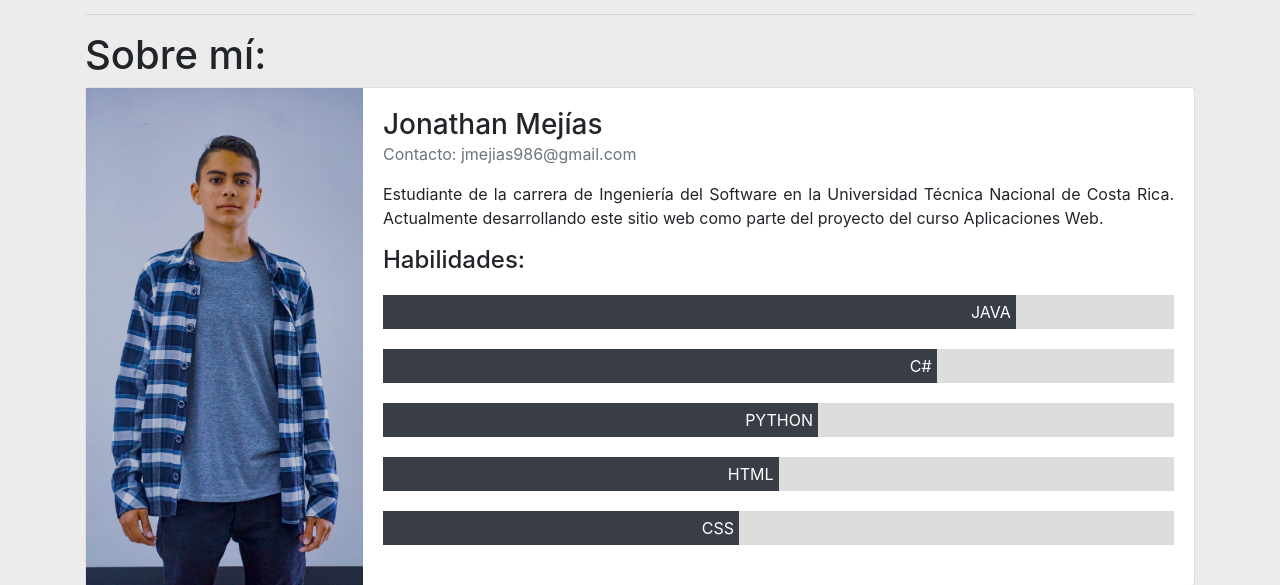
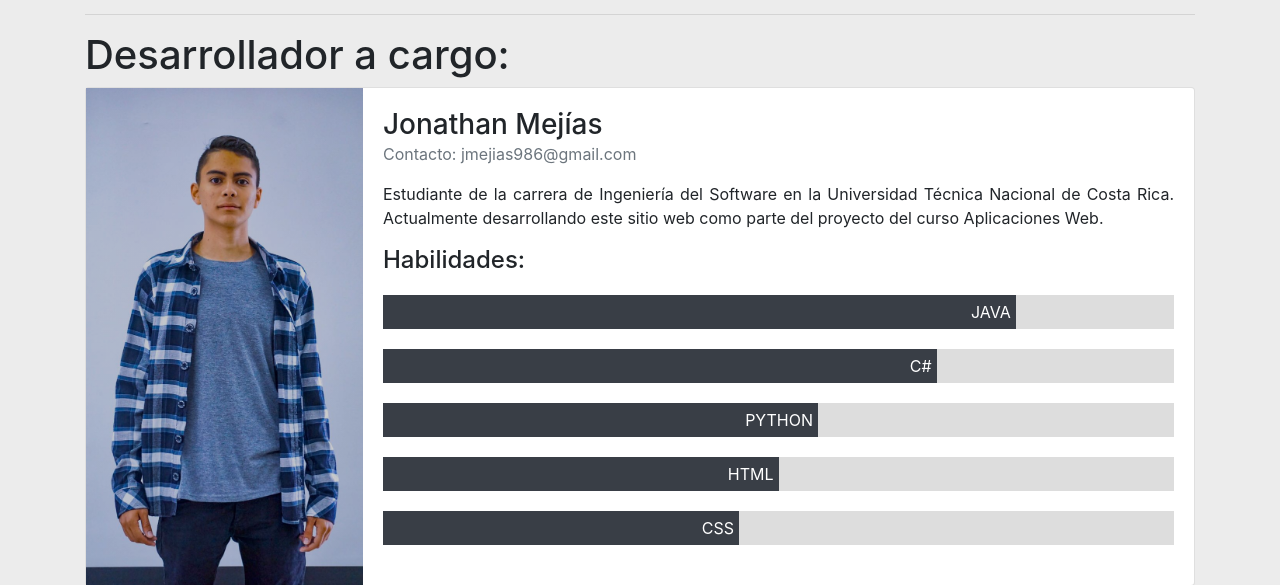
Before and after one commit to JMejiax/Django-First-Project, a Django app: page /nosotros/ in a window 1280 px wide. Shown: the part 1513-2098 px from the top of the page. Run offline with Django 3.2, Linux system fonts and the light colour scheme; some libraries are stand-ins or nearby versions.

```diff
--- a/PaginaBlogApp/templates/PaginaBlogApp/aboutus.html
+++ b/PaginaBlogApp/templates/PaginaBlogApp/aboutus.html
@@ -88,7 +88,7 @@
   <hr>
   <div class="row">
     <div class="col-md-12 col-sm-12">
-      <h1>Sobre mí:</h1>
+      <h1>Desarrollador a cargo:</h1>
       <div class="card mb-3">
         <div class="row no-gutters">
           <div class="col-md-3" id="me">
```
